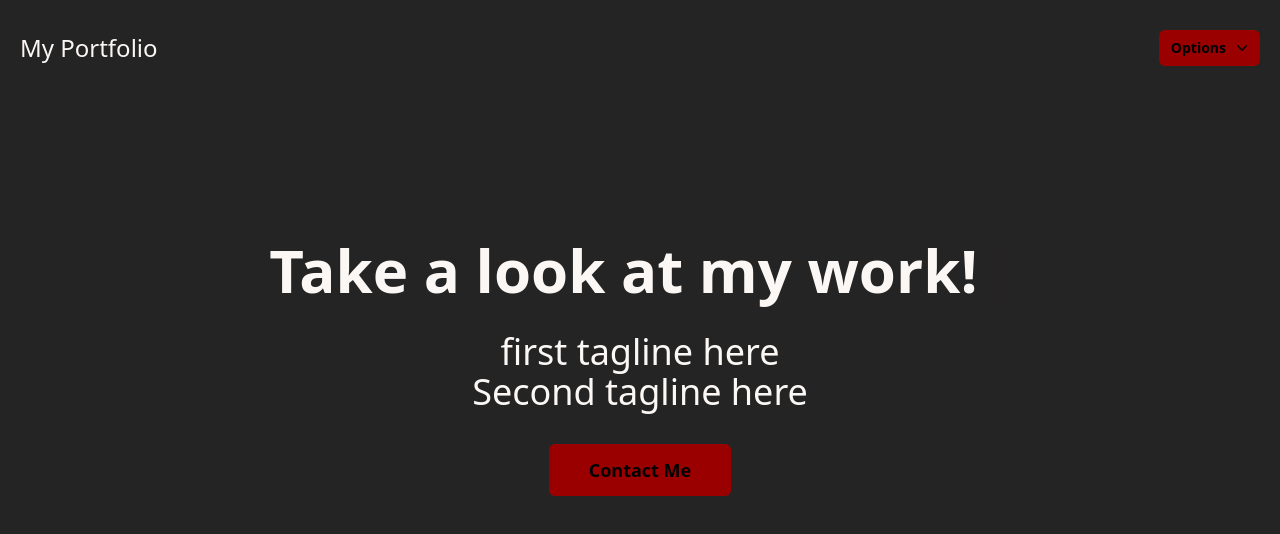
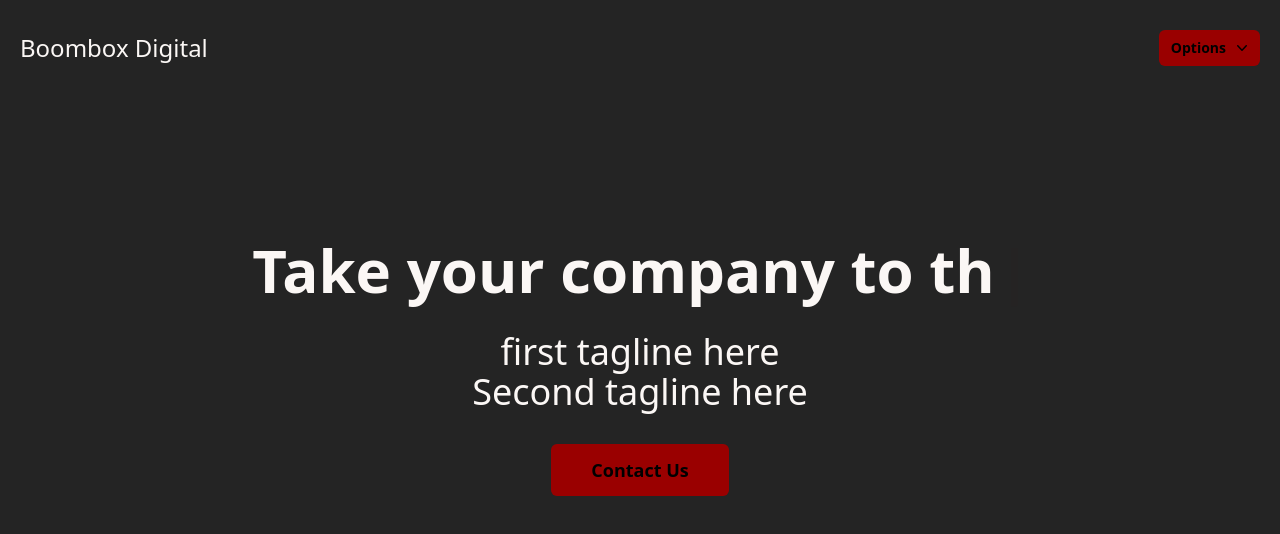
Before and after one commit to nathanpare/speedyscript-basic, a Next.js app: page / in a window 1280 px wide. Shown: the top 534 px of the page. Built offline with nearby package versions, Linux system fonts and the light colour scheme.

Commit message:
first commit

```diff
--- a/components/Dropdown.js
+++ b/components/Dropdown.js
@@ -69,7 +69,7 @@ export default function Example() {
                     'block px-4 py-2 text-sm'
                   )}
                 >
-                  Contact Me
+                  Contact Us
                 </a>
               )}
             </Menu.Item>
--- a/components/Header.js
+++ b/components/Header.js
@@ -10,7 +10,7 @@ const Header = () => {
      items-center px-5'>
       <p onClick={() => router.push("/")}
         className='text-2xl md:text-xl lg:text-2xl cursor-pointer
-       text-[rgb(251,247,245)]'>My Portfolio</p>
+       text-[rgb(251,247,245)]'>Boombox Digital</p>
       <Dropdown />
     </div>
   );
--- a/pages/index.js
+++ b/pages/index.js
@@ -9,7 +9,7 @@ export default function Home() {
   const router = useRouter();
 
   const handleDone = () => {
-    console.log(`Done after 5 loops!`);
+    console.log(`Done after 4 loops!`);
   }
 
   return (
@@ -28,8 +28,8 @@ export default function Home() {
           <div className='text-3xl sm:text-4xl font-semibold md:text-5xl
            lg:text-6xl'>
             <Typewriter
-              words={['Welcome to my Porfolio!', 'Take a look at my work!',
-                'See how I can be an asset for you!', "Send me an email!"]}
+              words={['Welcome to our website!', 'Take your company to the next level!',
+                'See how we can be an asset for you!', "Send us an email!"]}
               loop={4}
               typeSpeed={70}
               deleteSpeed={50}
@@ -95,7 +95,7 @@ export default function Home() {
             }}>
             <button onClick={() => router.push("/contact")}
               className='bg-[#9A0000] py-2 px-8 sm:py-3 sm:px-10 rounded-md
-           text-black font-bold text-lg'>Contact Me</button>
+           text-black font-bold text-lg'>Contact Us</button>
           </motion.div>
         </div>
       </main>
```
